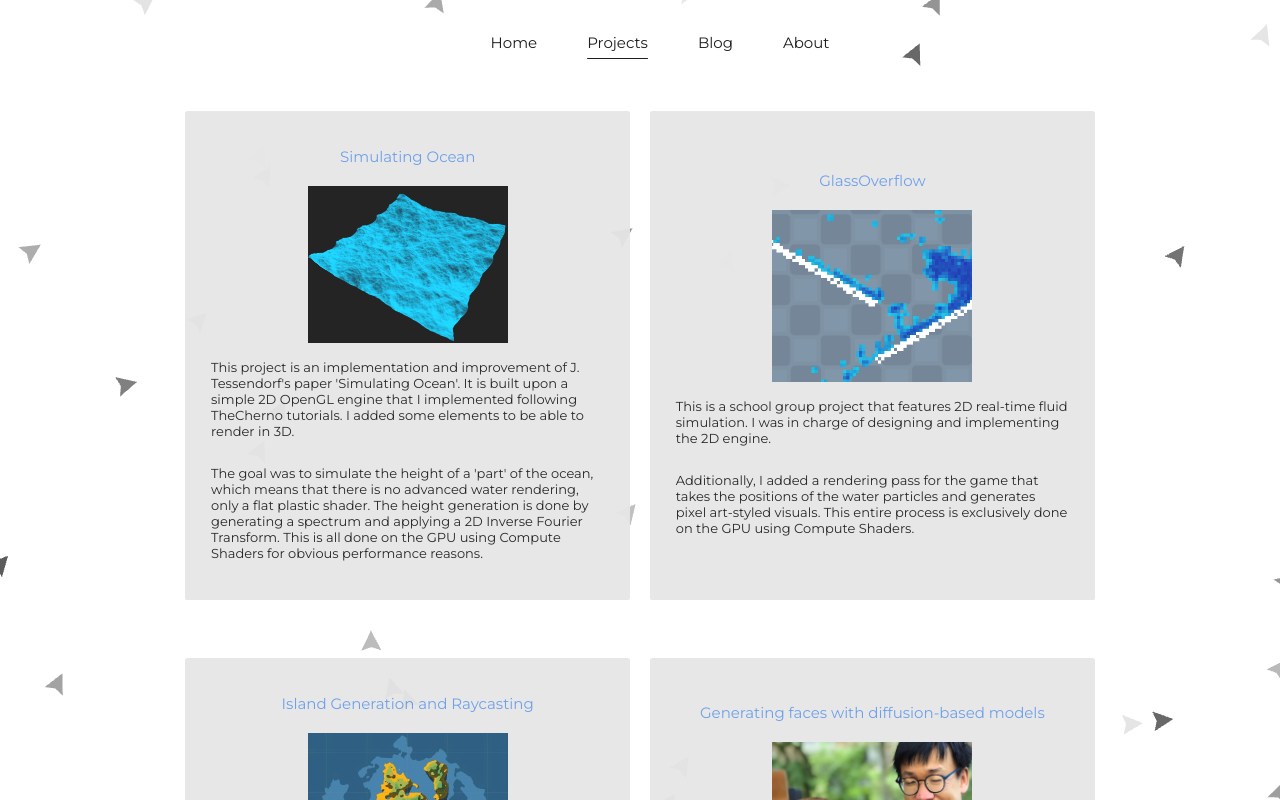
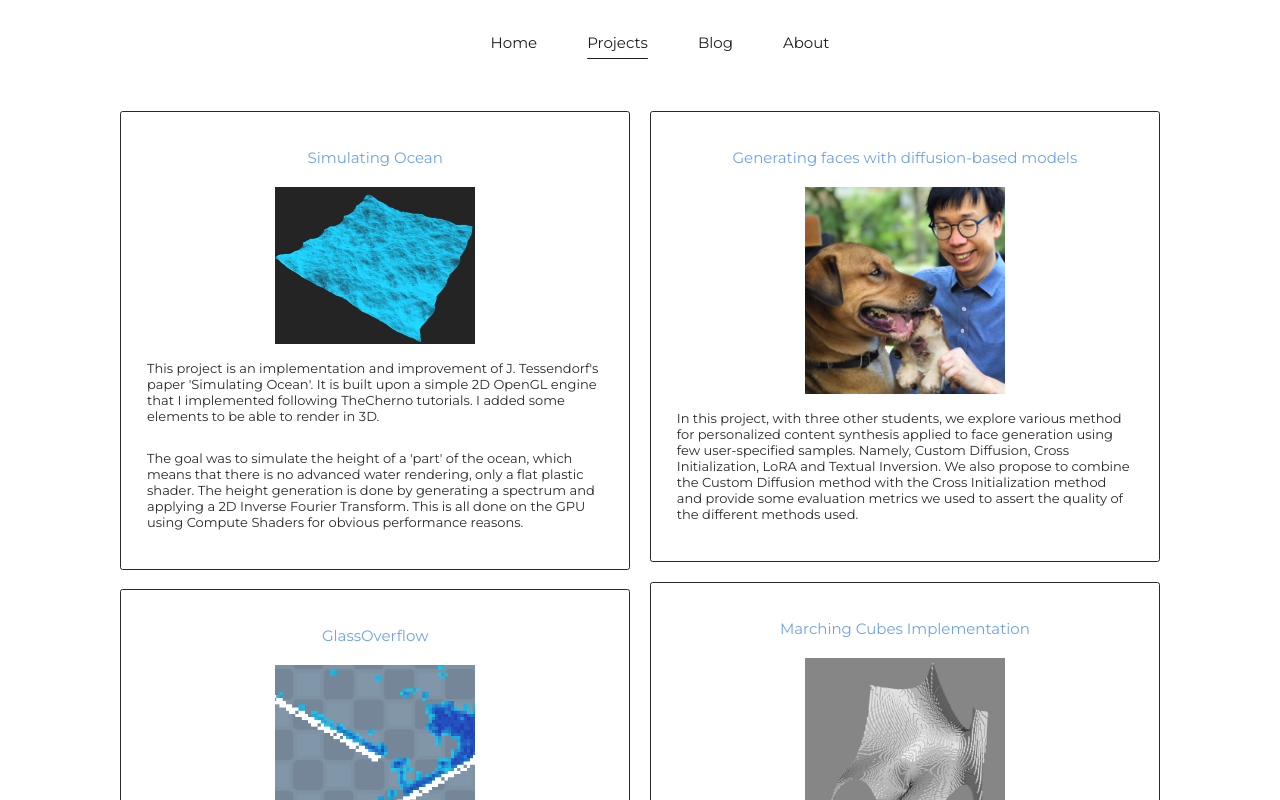
Before and after one commit to arthur-wuhrlin/arthur-wuhrlin.github.io, a React (Vite) app: page /projects in a window 1280 px wide. Shown: the top 800 px of the page. Built offline with nearby package versions, Linux system fonts and the light colour scheme.

Commit message:
Fixes and style change

```diff
--- a/src/Layout.jsx
+++ b/src/Layout.jsx
@@ -5,6 +5,8 @@ import FooterBar from './components/FooterBar';
 import ThreeCanvas from './components/ThreeCanvas';
 
 const Layout = ({ children, location }) => { // Destructure location here
+  const isHomePage = location.pathname === '/';
+
   return (
     <>
       <div className="container-col">
@@ -24,7 +26,7 @@ const Layout = ({ children, location }) => { // Destructure location here
         </div>
         <FooterBar />
       </div>
-      <ThreeCanvas />
+      {isHomePage && <ThreeCanvas />}
     </>
   );
 };
--- a/src/pages/AboutPage.jsx
+++ b/src/pages/AboutPage.jsx
@@ -67,15 +67,14 @@ const AboutPage = () => {
       <section>
         <h2>About me</h2>
         <div className={styles.introductionText}>
-          <p>Hello! I'm Arthur, a <strong>software engineer</strong>. I'm curious about many things ranging from <strong>arts to hard science</strong>, and of course, everything linked to <strong>computer science</strong>. My motivation is all about <strong>understanding deeply new concepts</strong>, and it's even better if I can do so with some <em>hand-on projects</em> ! I'm one of those that <em>learn by doing</em>.</p>
-          <p>Here is a small and non-exhaustive list of what I'd like to explore further :</p>
+          <p>Hello! I'm Arthur, a <strong>graphics engineer</strong>. I'm curious about many things ranging from <strong>arts to hard science</strong>, and of course, everything linked to <strong>computer science</strong>. My motivation is all about <strong>understanding deeply new concepts</strong>, and it's even better if I can do so with some <em>hand-on projects</em> ! I'm one of those that <em>learn by doing</em>.</p>
+          <p>Here is a small and non-exhaustive list of what I already explored :</p>
           <ul>
-            <li><strong>Hybrid rendering</strong> using Raytracing and ML based Denoisers.</li>
-            <li>How do we do <strong>PBR</strong> ?</li>
-            <li>Generate interesting terrains with <strong>Procedural generation</strong> in an optimized way.</li>
-            <li>Generate decent looking <strong>water in real-time</strong>. I already dealt with decent water mesh generation, but not with the rendering!</li>
+            <li>Generating interesting terrains with <strong>Procedural generation</strong>, using multi-threading andmy own perlin noise implementation.</li>
+            <li>Generating decent looking <strong>water mesh in real-time</strong>. I'd like to dig into the rendering part in the future, and improve my GPU IFFT.</li>
+            <li>Implementing a simple renderer and a Ray Tracing sample using Vulkan.</li>
           </ul>
-          <p>At the moment, I'm exploring how the Graphics pipeline is implemented on modern GPUs, and learning more about DX12 and DXR.</p>
+          <p>At the moment, I'm deep into low-level optimizations on GPUs, learning of how graphics techniques are implemented in the industry and learning the details behind DX12. I'm also working on a software rasterizer in my spare time.</p>
         </div>
       </section>
 
--- a/src/pages/ProjectsPage.jsx
+++ b/src/pages/ProjectsPage.jsx
@@ -7,7 +7,7 @@ const ProjectsPage = () => {
   const projectsData = [
     {
       title: "Simulating Ocean",
-      link: "https://github.com/JudasBricot/Simple-Game-Engine/tree/fft-ocean",
+      link: "https://github.com/arthur-wuhrlin/Simple-Game-Engine/tree/fft-ocean",
       imageSrc: "/img/project-wvs-thumbnail-400.png",
       descriptionParas: [
         "This project is an implementation and improvement of J. Tessendorf's paper 'Simulating Ocean'. It is built upon a simple 2D OpenGL engine that I implemented following TheCherno tutorials. I added some elements to be able to render in 3D.",
@@ -25,7 +25,7 @@ const ProjectsPage = () => {
     },
     {
       title: "Island Generation and Raycasting",
-      link: "https://github.com/JudasBricot/2D-RayTracing-Island",
+      link: "https://github.com/arthur-wuhrlin/2D-RayTracing-Island",
       imageSrc: "/img/project-isld-thumbnail-400.jpg",
       descriptionParas: [
         "In this project, I used Unity to develop a simple Island generator. The islands are generated using my own implementation of the Perlin noise algorithm, combined with a falloff technique that ensures the border of the map is always water.",
@@ -42,7 +42,7 @@ const ProjectsPage = () => {
     },
     {
       title: "Marching Cubes Implementation",
-      link: "https://github.com/arthur-wuh/marching-cubes",
+      link: "https://github.com/arthur-wuhrlin/marching-cubes",
       imageSrc: "/img/project_mcb.png",
       descriptionParas: [
         "This is the source code for my TIPE for which I implemented the algorithm of marching cubes in Python. It was developped during my second year in preparatory school back in 2022."
--- a/src/styles/components/AboutPage.module.css
+++ b/src/styles/components/AboutPage.module.css
@@ -57,9 +57,10 @@
 }
 
 .skillItem {
-  background-color: var(--theme-background-color-2, #f9f9f9);
+  background-color: transparent;
   padding: 15px;
   border-radius: 8px;
+  border: 1px solid var(--theme-text-color, #444);
   box-shadow: 0 2px 4px rgba(0,0,0,0.1);
 }
 
@@ -95,10 +96,11 @@
 
 /* CV Sections (Education & Experience) */
 .cvItem {
-  background-color: var(--background-color-2);
+  background-color: transparent;
   padding: 20px;
   margin-bottom: 20px;
   border-radius: 8px;
+  border: 1px solid var(--theme-text-color, #444);
   box-shadow: 0 2px 4px rgba(0, 0, 0, 0.1);
 }
 
@@ -139,9 +141,9 @@
 
 .courseItem {
   padding: 10px;
-  border: 1px solid var(--theme-border-color);
+  border: 1px solid var(--theme-text-color, #444);
   margin-bottom: 10px;
-  background-color: var(--background-color-2);
+  background-color: transparent;
   border-radius: 4px;
 }
 
--- a/src/styles/components/BoxStyles.module.css
+++ b/src/styles/components/BoxStyles.module.css
@@ -1,30 +1,42 @@
 .boxContainer {
-  display: grid;
-  gap: 1.5rem;
-  row-gap: 4.5rem;;
-
+  column-count: 1;
+  column-gap: 1.5rem;
   overflow: hidden;
   border-radius: 1rem;
-
   padding-block: 2rem;
-  width: min(95%, 70rem);
+  width: min(95%, 80rem);
   margin-inline: auto;
 }
 
 .box {
   padding: 2rem;
+  margin: 0 0 1.5rem;
   border-radius: 0.2rem;
-  background-color: var(--background-color-2);
-
+  background-color: transparent;
+  border: 1px solid var(--theme-text-color, #444);
   display: flex;
   flex-direction: column;
   align-items: center;
   justify-content: center;
+  opacity: 0.95;
+  break-inside: avoid;
+  box-sizing: border-box;
+}
 
-  opacity: 0.95;
-}
 @media (min-width: 50em) {
   .boxContainer {
-    grid-template-columns: repeat(2, 1fr);
+    column-count: 2;
   }
 }
+
+@media (min-width: 150em) {
+  .boxContainer {
+    column-count: 3;
+  }
+}
+
+@media (min-width: 200em) {
+  .boxContainer {
+    column-count: 4;
+  }
+}
--- a/src/styles/components/DefaultStyles.module.css
+++ b/src/styles/components/DefaultStyles.module.css
@@ -1,7 +1,8 @@
 .boxContainer {
+  column-count: 1;
+  column-gap: 1.5rem;
   overflow: hidden;
   border-radius: 1rem;
-
   padding-block: 2rem;
   width: min(95%, 70rem);
   margin-inline: auto;
@@ -9,8 +10,10 @@
 
 .box {
   padding: 1rem;
-
+  margin: 0 0 1.5rem;
   display: flex;
   flex-direction: column;
   align-items: left;
+  break-inside: avoid;
+  box-sizing: border-box;
 }
--- a/src/threejs/boidSim.js
+++ b/src/threejs/boidSim.js
@@ -5,13 +5,14 @@ export function startBoidSimulation(canvasElement) {
   // let animationFrameId; // This was in the prompt but renderer.setAnimationLoop handles it.
   const scene = new THREE.Scene();
 
-  const frustumSize = 1000;
-  let aspect = window.innerWidth / window.innerHeight;
+  let width = window.innerWidth;
+  let height = window.innerHeight;
+
   const camera = new THREE.OrthographicCamera(
-    frustumSize * aspect / -2,
-    frustumSize * aspect / 2,
-    frustumSize / 2,
-    frustumSize / -2,
+    width / -2,
+    width / 2,
+    height / 2,
+    height / -2,
     0.1, // near
     10   // far
   );
@@ -23,25 +24,27 @@ export function startBoidSimulation(canvasElement) {
     alpha: true
   });
   renderer.setPixelRatio(window.devicePixelRatio);
-  renderer.setSize(window.innerWidth, window.innerHeight);
+  renderer.setSize(width, height);
 
   const simulationDimensions = {
-    width: frustumSize * aspect,
-    height: frustumSize
+    width: width,
+    height: height
   };
   const flock = new Flock(scene, 30, simulationDimensions);
 
   function onWindowResize() {
-    aspect = window.innerWidth / window.innerHeight;
-    // Update simulationDimensions if they are used by other parts of the simulation dynamically
-    simulationDimensions.width = frustumSize * aspect;
-    simulationDimensions.height = frustumSize;
-    camera.left = frustumSize * aspect / -2;
-    camera.right = frustumSize * aspect / 2;
-    camera.top = frustumSize / 2;
-    camera.bottom = frustumSize / -2;
+    width = window.innerWidth;
+    height = window.innerHeight;
+
+    simulationDimensions.width = width;
+    simulationDimensions.height = height;
+
+    camera.left = width / -2;
+    camera.right = width / 2;
+    camera.top = height / 2;
+    camera.bottom = height / -2;
     camera.updateProjectionMatrix();
-    renderer.setSize(window.innerWidth, window.innerHeight);
+    renderer.setSize(width, height);
   }
   window.addEventListener('resize', onWindowResize);
 
```
